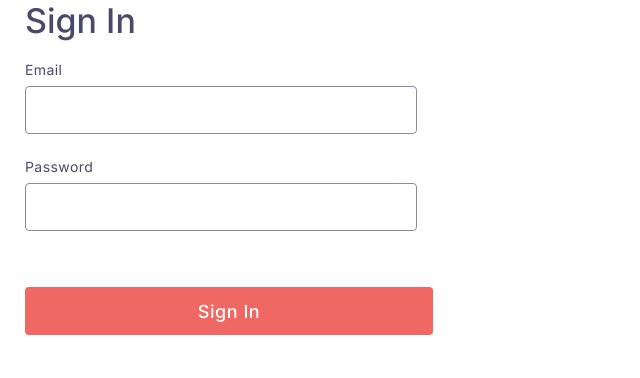
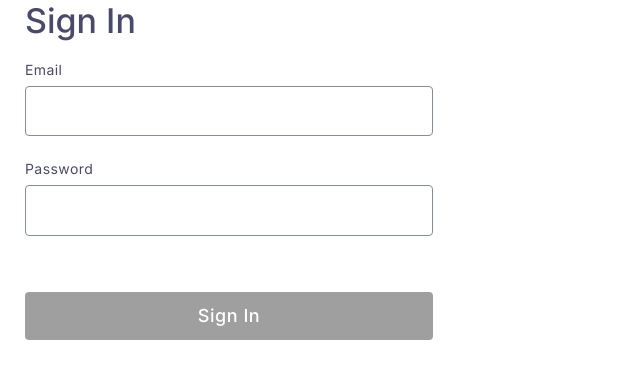
Before and after one commit to yuliapakhachuk/Amity-angular, an Angular app: page / in a window 1280 px wide. Shown: the top 378 px of the page, without its empty margins (0-640 px from the left). Built offline with nearby package versions, Linux system fonts and the light colour scheme.

Commit message:
Added inputs validation

```diff
--- a/package.json
+++ b/package.json
@@ -18,6 +18,7 @@
     "@angular/platform-browser": "^15.2.0",
     "@angular/platform-browser-dynamic": "^15.2.0",
     "@angular/router": "^15.2.0",
+    "normalize.css": "^8.0.1",
     "rxjs": "~7.8.0",
     "tslib": "^2.3.0",
     "zone.js": "~0.12.0"
--- a/src/app/app.module.ts
+++ b/src/app/app.module.ts
@@ -5,7 +5,7 @@ import { AppRoutingModule } from './app-routing.module';
 import { AppComponent } from './app.component';
 import { UserAvatarComponent } from './user-avatar/user-avatar.component';
 import { SignInPageComponent } from './sign-in-page/sign-in-page.component';
-import { ReactiveFormsModule } from '@angular/forms';
+import { FormsModule, ReactiveFormsModule } from '@angular/forms';
 
 @NgModule({
   declarations: [
@@ -16,6 +16,7 @@ import { ReactiveFormsModule } from '@angular/forms';
   imports: [
     BrowserModule,
     AppRoutingModule,
+    FormsModule,
     ReactiveFormsModule
   ],
   providers: [],
--- a/src/app/sign-in-page/sign-in-page.component.html
+++ b/src/app/sign-in-page/sign-in-page.component.html
@@ -1,24 +1,35 @@
-<form class="sign-in-form" [formGroup]="form" (ngSubmit)="signIn()">
-    <h1 class="sign-in-form_title">Sign In</h1>
+<form class="form" [formGroup]="form" (ngSubmit)="signIn()">
+    <h1 class="form_title">Sign In</h1>
 
-    <div class="sign-in-form_content">
-        <div class="sign-in-form_content_inputs">
-            <div>
-                <label>Email</label>
-                <input class="input" type="email" formControlName="email">
+    <div class="form_content">
+        <div class="form_content_inputs">
+
+            <div class="form_content_inputs__control">
+                <label class="input_label"
+                       [ngClass]="form.get('email')?.touched && form.get('email')?.invalid ? 'input_label_invalid' : 'input_label'">
+                       Email
+                </label>
+                <input class="input"
+                       [ngClass]="{input_invalid: form.get('email')?.touched && form.get('email')?.invalid}"
+                       type="email"
+                       formControlName="email">
             </div>
 
-            <div>
-                <label>Password</label>
-                <input class="input" type="password" formControlName="password">
+            <div class="form_content_inputs__control">
+                <label class="input_label"
+                       [ngClass]="form.get('password')?.touched && form.get('password')?.invalid ? 'input_label_invalid' : 'input_label'">
+                       Password
+                </label>
+                <input class="input"
+                       [ngClass]="{input_invalid: form.get('password')?.touched && form.get('password')?.invalid}"
+                       type="password"
+                       formControlName="password">
             </div>
 
-            <div>
-
-            </div>
+            <div></div>
         </div>
 
-        <button class="btn btn-primary btn-L sign-in-form_btn"
+        <button class="btn btn-primary btn-L form_btn"
                 type="submit"
                 [disabled]="form.invalid">
                 Sign In
--- a/src/app/sign-in-page/sign-in-page.component.scss
+++ b/src/app/sign-in-page/sign-in-page.component.scss
@@ -1,6 +1,6 @@
 @import '/src/styles/components/typography';
 
-.sign-in-form{
+.form{
     display: flex;
     width: 408px;
     flex-direction: column;
@@ -30,12 +30,12 @@
             gap: 24px;
             align-self: stretch;
 
+            &__control {
+                width: 100%;
 
-            label {
-                @include body-details-regular(var(--body-text-color));
-                margin-bottom: 8px;
-                display:flex;
-                flex-direction:column;
+                input {
+                    width: 100%;
+                }
             }
         }
     }
--- a/src/app/sign-in-page/sign-in-page.component.ts
+++ b/src/app/sign-in-page/sign-in-page.component.ts
@@ -11,8 +11,8 @@ export class SignInPageComponent {
 
   ngOnInit() {
     this.form = new FormGroup({
-      email: new FormControl(null, [Validators.email]),
-      password: new FormControl(null)
+      email: new FormControl(null, [Validators.required, Validators.email]),
+      password: new FormControl(null, [Validators.required])
     })
   }
 
--- a/src/styles.scss
+++ b/src/styles.scss
@@ -8,9 +8,3 @@
 // ---------COMPONENTS-------------
 @import './styles/components/buttons';
 @import './styles/components/input';
-// @import './components/btn';
-// @import './components/filter';
-// @import './components/modal';
-// @import './components/navigation';
-// @import './components/title';
-// @import './components/social';
--- a/src/styles/components/_buttons.scss
+++ b/src/styles/components/_buttons.scss
@@ -50,12 +50,13 @@
     color: var(--white-color);
 
     &:hover {
-        border-radius: 4px;
         background: var(--primary-300-color);
         box-shadow: 0px 5px 5px -3px rgba(127, 143, 164, 0.20), 0px 3px 14px 2px rgba(127, 143, 164, 0.12);
     }
     &:disabled {
         background: var(--disable-color);
+        box-shadow: none;
+        cursor: not-allowed;
     }
 }
 
@@ -72,6 +73,8 @@
     }
     &:disabled {
         background: var(--disable-color);
+        box-shadow: 0px 1px 5px 0px rgba(0, 0, 0, 0.25);
+        cursor: not-allowed;
     }
 }
 
@@ -88,6 +91,8 @@
     &:disabled {
         color: var(--disable-color);
         border: var(--disable-color);
+        box-shadow: none;
+        cursor: not-allowed;
     }
 }
 
@@ -101,6 +106,8 @@
     }
     &:disabled {
         background: var(--disable-color);
+        border: none;
+        cursor: not-allowed;
     }
 }
 
@@ -114,5 +121,7 @@
     }
     &:disabled {
         color: var(--light-200-color);
+        text-decoration-line: none;
+        cursor: not-allowed;
     }
 }
--- a/src/styles/components/_input.scss
+++ b/src/styles/components/_input.scss
@@ -1,12 +1,12 @@
+@import '/src/styles/components/typography';
+
 .input {
-    display: flex;
-    width: 358px;
     padding: 13px 16px;
-    align-items: flex-start;
-    gap: 10px;
     flex-shrink: 0;
     border-radius: 4px;
     border: 1px solid var(--light-300-color);
+    box-sizing: border-box;
+    @include body-regular(var(--dark-color));
 
     &:focus {
         border-color: var(--secondary-200-color);
@@ -19,4 +19,18 @@
     &_valid {
         border-color: var(--success-300-color);
     }
+
+    &_label {
+        @include body-details-regular(var(--body-text-color));
+        margin-bottom: 8px;
+        display:flex;
+        flex-direction:column;
+
+        &_invalid {
+            @include body-details-regular(var(--error-300-color));
+            margin-bottom: 8px;
+            display:flex;
+            flex-direction:column;
+        }
+    }
 }
```
Also changed, not shown: 1 other file (tests, documents, lock files or other folders).
